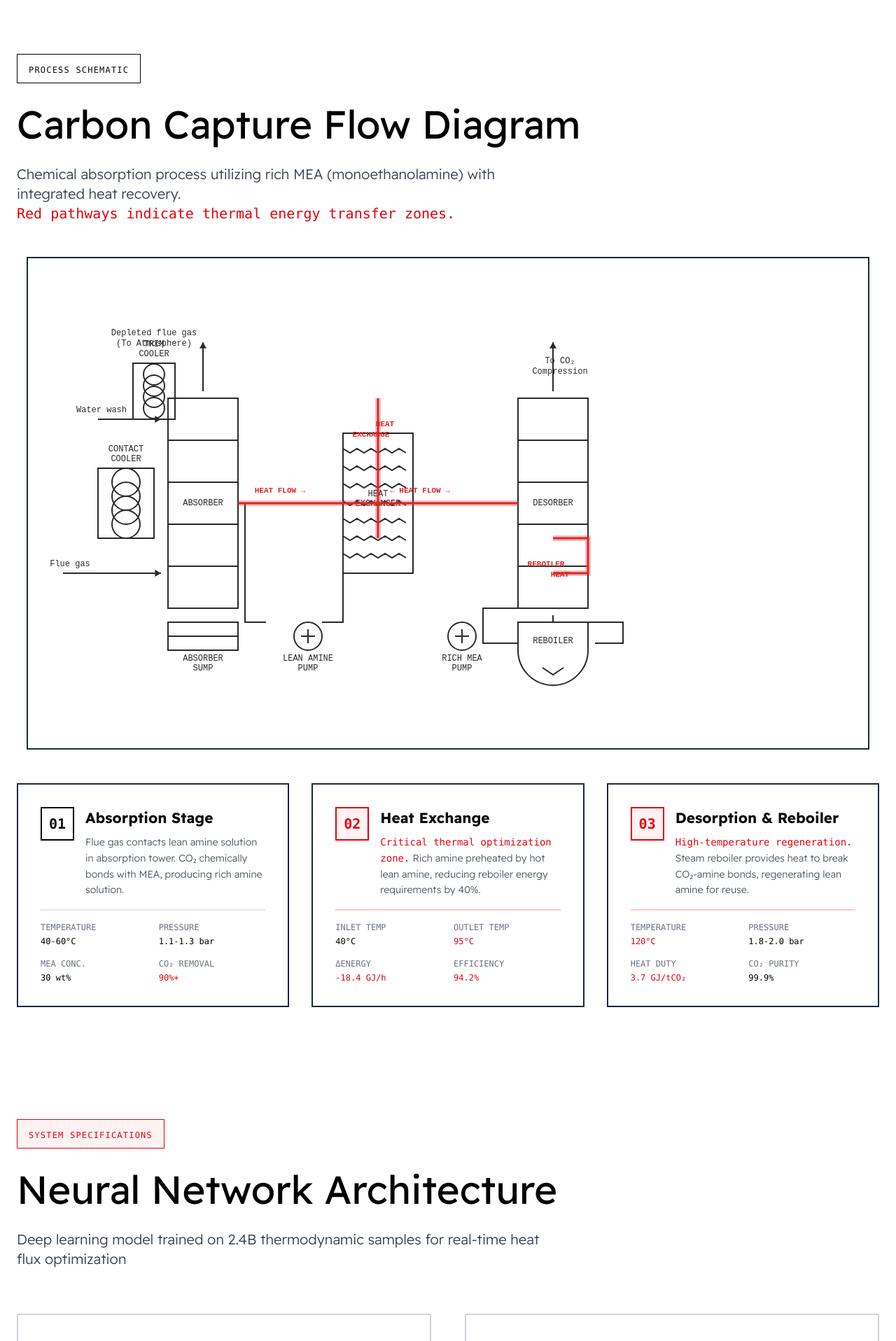
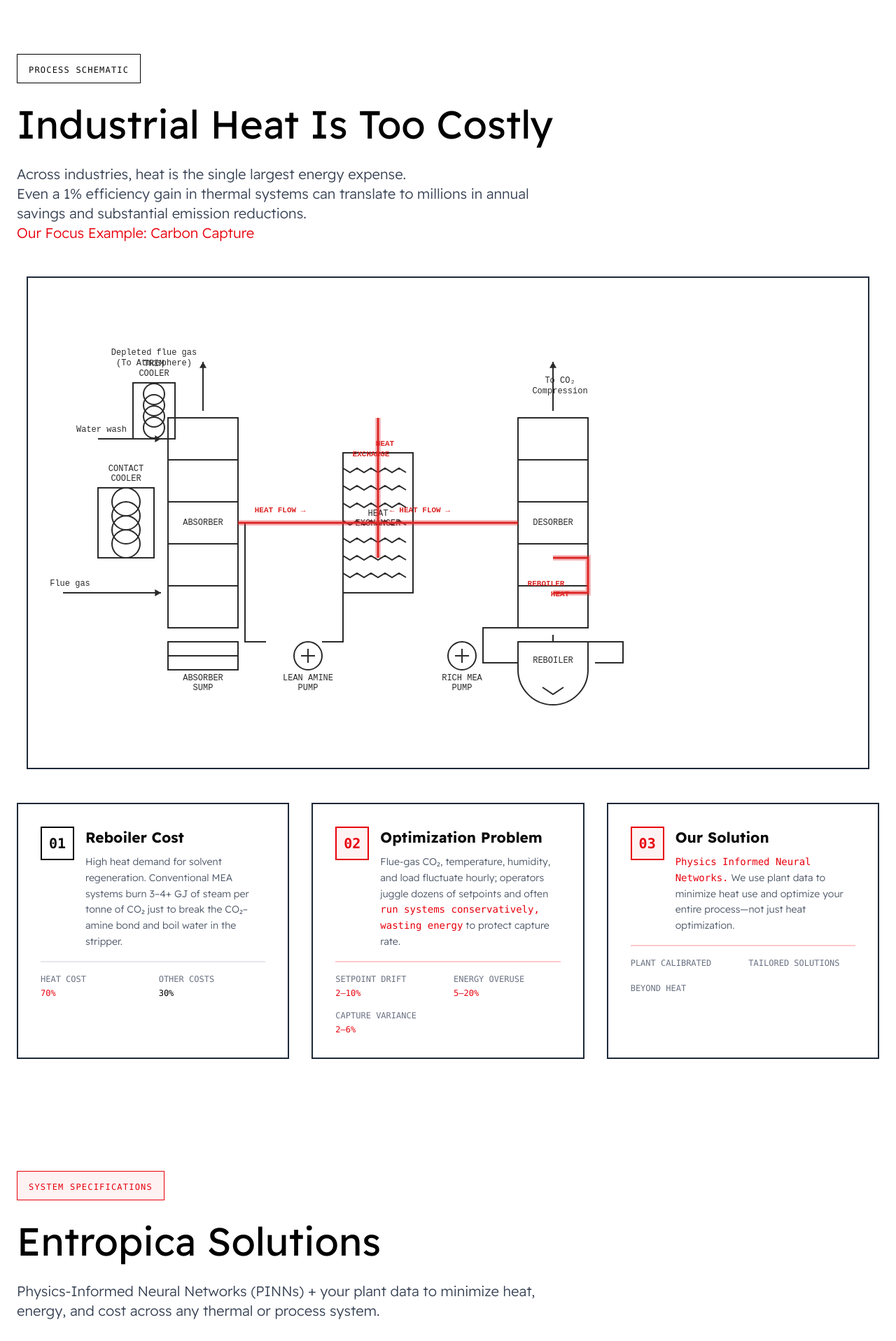
Before and after one commit to RaunakGengiti2725/entropica, a React (Vite) app: page / in a window 1280 px wide. Shown: the part 880-2796 px from the top of the page at 70% size. Built offline with nearby package versions, Linux system fonts and the light colour scheme.

Commit message:
merged two and added problem+solution sections

```diff
--- a/src/App.tsx
+++ b/src/App.tsx
@@ -1,3 +1,4 @@
+import React, { useEffect, useState } from 'react';
 import { Navbar } from './components/Navbar';
 import { HeroSection } from './components/HeroSection';
 import { ProcessFlowSection } from './components/ProcessFlowSection';
@@ -7,8 +8,39 @@ import { Footer } from './components/Footer';
 import { TeamSection } from './components/TeamSection';
 
 export default function App() {
+  const [loading, setLoading] = useState(true);
+
+  useEffect(() => {
+    const timer = setTimeout(() => setLoading(false), 2000);
+    return () => clearTimeout(timer);
+  }, []);
+
   return (
     <div className="size-full">
+      {/* Loading overlay */}
+      <div
+        style={{
+          position: 'fixed',
+          inset: 0,
+          background: '#ffffff',
+          display: 'flex',
+          alignItems: 'center',
+          justifyContent: 'center',
+          zIndex: 10000,
+          pointerEvents: loading ? 'auto' : 'none',
+          opacity: loading ? 1 : 0,
+          transition: 'opacity 500ms ease',
+        }}
+      >
+        <div style={{
+          border: '2px solid #000',
+          padding: '12px 18px',
+          fontFamily: 'Readex Pro, ui-sans-serif, system-ui, sans-serif',
+          letterSpacing: '0.2em',
+        }}>
+          Entropica
+        </div>
+      </div>
       <Navbar />
       <div id="hero">
         <HeroSection />
--- a/src/components/CarbonCaptureSchematic.tsx
+++ b/src/components/CarbonCaptureSchematic.tsx
@@ -1,4 +1,4 @@
-import { useEffect, useRef, useState } from 'react';
+import React, { useEffect, useRef, useState } from 'react';
 
 interface HeatFlowParticle {
   x: number;
--- a/src/components/HeroSection.tsx
+++ b/src/components/HeroSection.tsx
@@ -22,7 +22,7 @@ export function HeroSection() {
 
   return (
     <section className="relative overflow-hidden" style={{ height: '100vh' }}>
-      <div ref={overlayRef} className="absolute inset-0">
+      <div ref={overlayRef} className="absolute inset-0 z-0">
         <SplineViewer url="https://prod.spline.design/R3lhopNgkyA9g3o1/scene.splinecode" style={{ width: '100%', height: '100%', border: 'none' }} />
       </div>
     </section>
--- a/src/components/Navbar.tsx
+++ b/src/components/Navbar.tsx
@@ -1,4 +1,4 @@
-import { useState, useEffect } from 'react';
+import React, { useState, useEffect } from 'react';
 
 export function Navbar() {
   const [isScrolled, setIsScrolled] = useState(false);
@@ -14,14 +14,15 @@ export function Navbar() {
 
   const scrollToSection = (sectionId: string) => {
     const element = document.getElementById(sectionId);
-    if (element) {
-      element.scrollIntoView({ behavior: 'smooth' });
-    }
+    if (!element) return;
+    const NAV_HEIGHT = 72; // approx navbar height
+    const y = element.getBoundingClientRect().top + window.scrollY - NAV_HEIGHT;
+    window.scrollTo({ top: y, behavior: 'smooth' });
   };
 
   return (
     <nav
-      className={`fixed top-0 left-0 right-0 z-50 transition-all duration-300 ${
+      className={`fixed top-0 left-0 right-0 z-[9999] transition-all duration-300 ${
         isScrolled
           ? 'bg-white border-b-2 border-gray-800 shadow-sm'
           : 'bg-white/95 border-b border-gray-300'
@@ -35,7 +36,7 @@ export function Navbar() {
               className="border-2 border-black px-4 py-2 bg-white hover:bg-gray-50 transition-colors"
             >
               <span className="tracking-widest text-sm" style={{ fontWeight: 700 }}>
-                ENTROPICA SYSTEMS
+                Entropica
               </span>
             </button>
 
@@ -44,13 +45,13 @@ export function Navbar() {
                 onClick={() => scrollToSection('process')}
                 className="px-4 py-2 text-xs tracking-wider hover:text-red-600 transition-colors"
               >
-                PROCESS
+                THE PROBLEM
               </button>
               <button
                 onClick={() => scrollToSection('specs')}
                 className="px-4 py-2 text-xs tracking-wider hover:text-red-600 transition-colors"
               >
-                TECHNICAL SPECS
+                ENTROPICA SOLUTIONS
               </button>
               <button
                 onClick={() => scrollToSection('data')}
@@ -62,13 +63,8 @@ export function Navbar() {
           </div>
 
           <div className="flex items-center gap-4">
-            <div className="hidden md:flex items-center gap-2 border border-gray-300 px-3 py-1">
-              <div className="w-2 h-2 bg-red-600 animate-pulse"></div>
-              <span className="text-xs text-gray-600">ONLINE</span>
-            </div>
-
             <button className="px-6 py-2 bg-black text-white border-2 border-black hover:bg-gray-900 transition-colors text-xs tracking-wider">
-              ACCESS SYSTEM
+              Contact Us
             </button>
           </div>
         </div>
--- a/src/components/ProcessFlowSection.tsx
+++ b/src/components/ProcessFlowSection.tsx
@@ -1,3 +1,4 @@
+import React from 'react';
 import { CarbonCaptureSchematic } from './CarbonCaptureSchematic';
 
 export function ProcessFlowSection() {
@@ -9,11 +10,12 @@ export function ProcessFlowSection() {
             <span className="font-mono text-xs tracking-widest">PROCESS SCHEMATIC</span>
           </div>
           <h2 className="text-black mb-4" style={{ fontSize: '3.5rem', fontWeight: 400 }}>
-            Carbon Capture Flow Diagram
+            Industrial Heat Is Too Costly
           </h2>
           <p className="text-xl text-gray-700 max-w-3xl">
-            Chemical absorption process utilizing rich MEA (monoethanolamine) with integrated heat recovery.<br />
-            <span className="text-red-600 font-mono">Red pathways indicate thermal energy transfer zones.</span>
+            Across industries, heat is the single largest energy expense.<br />
+            Even a 1% efficiency gain in thermal systems can translate to millions in annual savings and substantial emission reductions.<br />
+            <span className="text-red-600">Our Focus Example: Carbon Capture</span>
           </p>
         </div>
 
@@ -28,29 +30,21 @@ export function ProcessFlowSection() {
                 01
               </div>
               <div className="flex-1">
-                <h3 className="mb-2" style={{ fontSize: '1.3rem', fontWeight: 700 }}>Absorption Stage</h3>
+                <h3 className="mb-2" style={{ fontSize: '1.3rem', fontWeight: 700 }}>Reboiler Cost</h3>
                 <p className="text-sm text-gray-600 leading-relaxed">
-                  Flue gas contacts lean amine solution in absorption tower. CO₂ chemically bonds with MEA, producing rich amine solution.
+                High heat demand for solvent regeneration. Conventional MEA systems burn 3–4+ GJ of steam per tonne of CO₂ just to break the CO₂–amine bond and boil water in the stripper.
                 </p>
               </div>
             </div>
             <div className="border-t-2 border-gray-200 pt-4 mt-4">
               <div className="grid grid-cols-2 gap-4 font-mono text-xs">
                 <div>
-                  <div className="text-gray-500 mb-1">TEMPERATURE</div>
-                  <div className="text-black">40-60°C</div>
+                  <div className="text-gray-500 mb-1">HEAT COST</div>
+                  <div className="text-red-600">70%</div>
                 </div>
                 <div>
-                  <div className="text-gray-500 mb-1">PRESSURE</div>
-                  <div className="text-black">1.1-1.3 bar</div>
-                </div>
-                <div>
-                  <div className="text-gray-500 mb-1">MEA CONC.</div>
-                  <div className="text-black">30 wt%</div>
-                </div>
-                <div>
-                  <div className="text-gray-500 mb-1">CO₂ REMOVAL</div>
-                  <div className="text-red-600">90%+</div>
+                  <div className="text-gray-500 mb-1">OTHER COSTS</div>
+                  <div className="text-black">30%</div>
                 </div>
               </div>
             </div>
@@ -62,30 +56,27 @@ export function ProcessFlowSection() {
                 02
               </div>
               <div className="flex-1">
-                <h3 className="mb-2" style={{ fontSize: '1.3rem', fontWeight: 700 }}>Heat Exchange</h3>
+                <h3 className="mb-2" style={{ fontSize: '1.3rem', fontWeight: 700 }}>Optimization Problem</h3>
                 <p className="text-sm text-gray-600 leading-relaxed">
-                  <span className="text-red-600 font-mono">Critical thermal optimization zone.</span> Rich amine preheated by hot lean amine, reducing reboiler energy requirements by 40%.
+                Flue-gas CO₂, temperature, humidity, and load fluctuate hourly; operators juggle dozens of setpoints and often<span className="text-red-600 font-mono"> run systems conservatively, wasting energy</span> to protect capture rate.
                 </p>
               </div>
             </div>
             <div className="border-t-2 border-red-200 pt-4 mt-4">
               <div className="grid grid-cols-2 gap-4 font-mono text-xs">
                 <div>
-                  <div className="text-gray-500 mb-1">INLET TEMP</div>
-                  <div className="text-black">40°C</div>
+                  <div className="text-gray-500 mb-1">SETPOINT DRIFT</div>
+                  <div className="text-red-600">2–10%</div>
                 </div>
                 <div>
-                  <div className="text-gray-500 mb-1">OUTLET TEMP</div>
-                  <div className="text-red-600">95°C</div>
+                  <div className="text-gray-500 mb-1">ENERGY OVERUSE</div>
+                  <div className="text-red-600">5–20%</div>
                 </div>
                 <div>
-                  <div className="text-gray-500 mb-1">ΔENERGY</div>
-                  <div className="text-red-600">-18.4 GJ/h</div>
+                  <div className="text-gray-500 mb-1">CAPTURE VARIANCE</div>
+                  <div className="text-red-600">2–6%</div>
                 </div>
-                <div>
-                  <div className="text-gray-500 mb-1">EFFICIENCY</div>
-                  <div className="text-red-600">94.2%</div>
-                </div>
+
               </div>
             </div>
           </div>
@@ -96,30 +87,27 @@ export function ProcessFlowSection() {
                 03
               </div>
               <div className="flex-1">
-                <h3 className="mb-2" style={{ fontSize: '1.3rem', fontWeight: 700 }}>Desorption & Reboiler</h3>
+                <h3 className="mb-2" style={{ fontSize: '1.3rem', fontWeight: 700 }}>Our Solution</h3>
                 <p className="text-sm text-gray-600 leading-relaxed">
-                  <span className="text-red-600 font-mono">High-temperature regeneration.</span> Steam reboiler provides heat to break CO₂-amine bonds, regenerating lean amine for reuse.
+                  <span className="text-red-600 font-mono">Physics Informed Neural Networks.</span> We use plant data to minimize heat use and optimize your entire process—not just heat optimization.
                 </p>
               </div>
             </div>
             <div className="border-t-2 border-red-200 pt-4 mt-4">
               <div className="grid grid-cols-2 gap-4 font-mono text-xs">
                 <div>
-                  <div className="text-gray-500 mb-1">TEMPERATURE</div>
-                  <div className="text-red-600">120°C</div>
+                  <div className="text-gray-500 mb-1">PLANT CALIBRATED</div>
+
                 </div>
                 <div>
-                  <div className="text-gray-500 mb-1">PRESSURE</div>
-                  <div className="text-black">1.8-2.0 bar</div>
+                  <div className="text-gray-500 mb-1">TAILORED SOLUTIONS</div>
+
                 </div>
                 <div>
-                  <div className="text-gray-500 mb-1">HEAT DUTY</div>
-                  <div className="text-red-600">3.7 GJ/tCO₂</div>
+                  <div className="text-gray-500 mb-1">BEYOND HEAT</div>
+
                 </div>
-                <div>
-                  <div className="text-gray-500 mb-1">CO₂ PURITY</div>
-                  <div className="text-black">99.9%</div>
-                </div>
+
               </div>
             </div>
           </div>
--- a/src/components/TeamSection.tsx
+++ b/src/components/TeamSection.tsx
@@ -16,12 +16,14 @@ const team: TeamMember[] = [
     linkedinUrl: 'https://www.linkedin.com/in/david-kim-79990b23b/',
     email: 'poket7878@gmail.com',
     phone: '858 371 8884',
+    bio: 'UC Berkeley — Chemical Engineering and EECS. Focused on thermodynamic systems and scalable control software.'
   },
   {
     name: 'Nathan Liu',
     linkedinUrl: 'https://www.linkedin.com/in/nathan-sr-liu/',
     email: 'liu.nathan05@gmail.com',
     phone: '518 334 5674',
+    bio: 'UC Berkeley — Chemical Engineering and Computer Science. Works on PINNs, optimization, and plant data integration.'
   },
   {
     name: 'Shreyas Thumathy',
--- a/src/components/TechnicalSpecs.tsx
+++ b/src/components/TechnicalSpecs.tsx
@@ -1,3 +1,4 @@
+import React from 'react';
 export function TechnicalSpecs() {
   return (
     <section className="relative min-h-screen bg-white text-black py-20 px-6">
@@ -8,10 +9,10 @@ export function TechnicalSpecs() {
             <span className="font-mono text-xs tracking-widest text-red-600">SYSTEM SPECIFICATIONS</span>
           </div>
           <h2 className="mb-4 text-black" style={{ fontSize: '3.5rem', fontWeight: 400 }}>
-            Neural Network Architecture
+            Entropica Solutions
           </h2>
           <p className="text-xl text-gray-700 max-w-3xl">
-            Deep learning model trained on 2.4B thermodynamic samples for real-time heat flux optimization
+          Physics-Informed Neural Networks (PINNs) + your plant data to minimize heat, energy, and cost across any thermal or process system.
           </p>
         </div>
 
```
